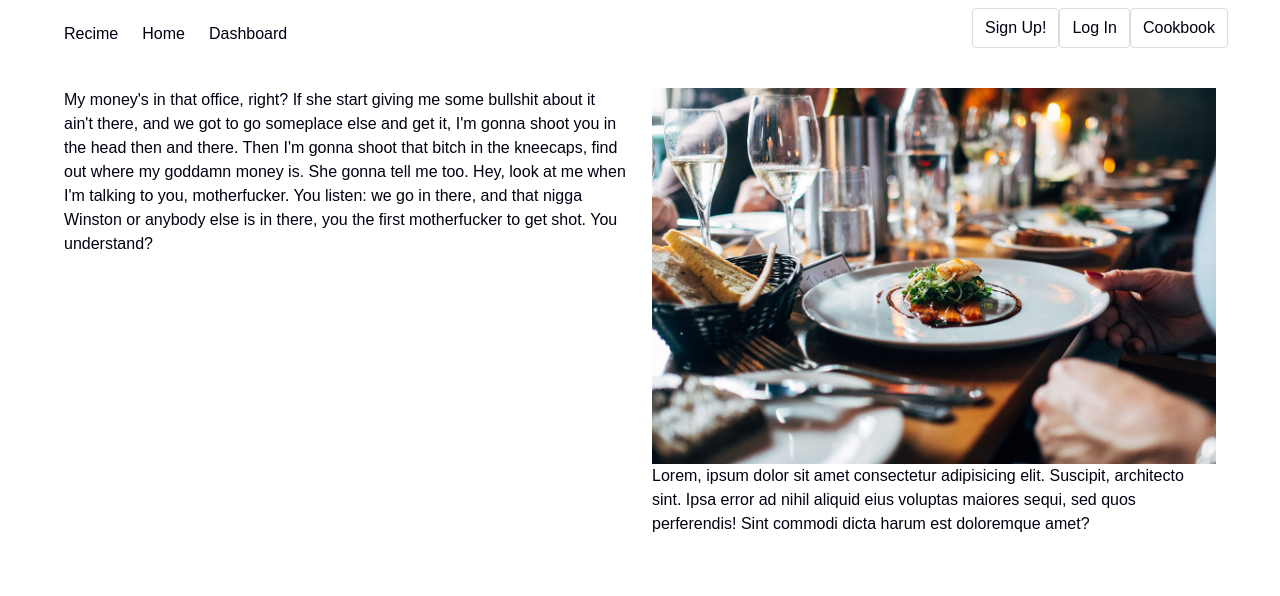
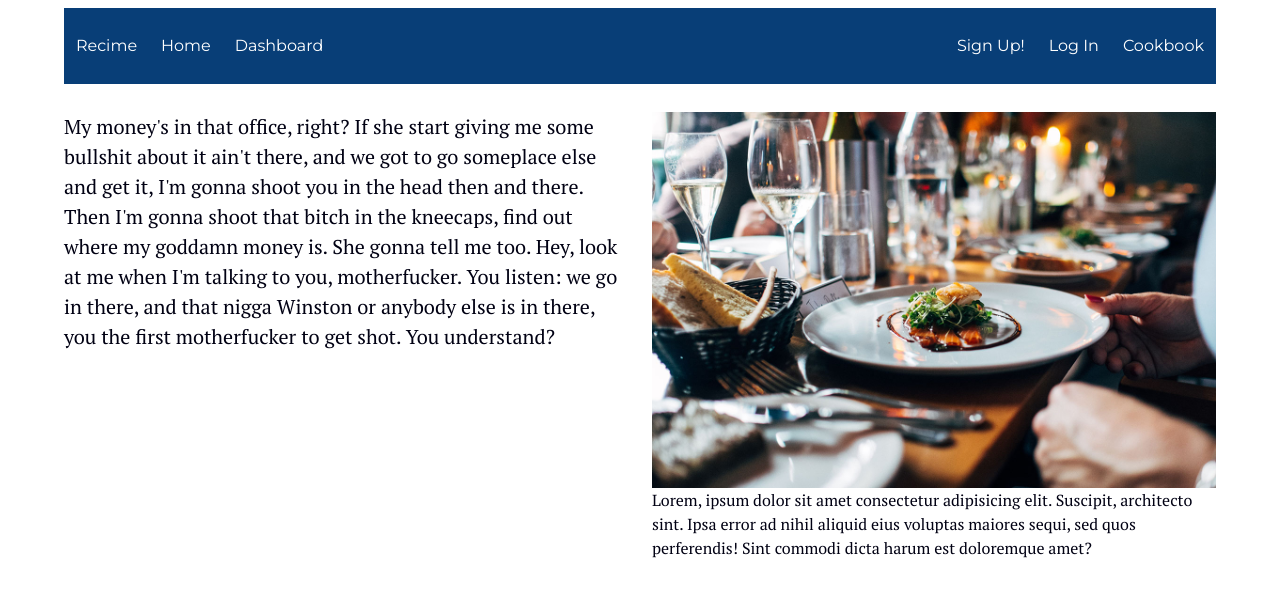
Before and after one commit to wesleypearce/my-recime, a React (Vite) app: page / in a window 1280 px wide. Shown: the top 596 px of the page. Built offline with nearby package versions, Linux system fonts and the light colour scheme; no server answers.

Commit message:
Font families set

```diff
--- a/public/index.html
+++ b/public/index.html
@@ -6,13 +6,11 @@
     <meta name="viewport" content="width=device-width, initial-scale=1.0" />
     <link rel="stylesheet" href="https://cdn.jsdelivr.net/npm/bulma@0.9.2/css/bulma.min.css">
     <link rel="stylesheet" href="../css/style.css">
-    <link rel="preconnect" href="https://fonts.gstatic.com" />
-    <link
-      href="https://fonts.googleapis.com/css2?family=Dancing+Script:wght@700&family=Merriweather:wght@300&family=Roboto&display=swap"
-      rel="stylesheet"
-    />
+    <link rel="preconnect" href="https://fonts.gstatic.com">
+    <link href="https://fonts.googleapis.com/css2?family=Montserrat&display=swap" rel="stylesheet">
+    <link href="https://fonts.googleapis.com/css2?family=Montserrat&family=PT+Serif&display=swap" rel="stylesheet">
 
-    <title>Document</title>
+    <title>My Recime</title>
   </head>
   <body>
     <div id="root"></div>
--- a/src/components/Home.js
+++ b/src/components/Home.js
@@ -6,7 +6,7 @@ const Home = () => {
     <>
       <div className="columns mt-4">
         <div className="column">
-          <p>
+          <p className="is-family-secondary is-size-5">
             My money's in that office, right? If she start giving me some
             bullshit about it ain't there, and we got to go someplace else and
             get it, I'm gonna shoot you in the head then and there. Then I'm
@@ -21,7 +21,7 @@ const Home = () => {
           <figure className="image is-3by2">
             <img src={image} />
           </figure>
-          <p>
+          <p className="is-family-secondary">
             Lorem, ipsum dolor sit amet consectetur adipisicing elit. Suscipit,
             architecto sint. Ipsa error ad nihil aliquid eius voluptas maiores
             sequi, sed quos perferendis! Sint commodi dicta harum est doloremque
--- a/src/components/Navbar.js
+++ b/src/components/Navbar.js
@@ -3,7 +3,11 @@ import { Link } from 'react-router-dom';
 
 const Navbar = () => {
   return (
-    <nav className="navbar mt-2" role="navigation" aria-label="main navigation">
+    <nav
+      className="navbar mt-2 p-3 is-primary"
+      role="navigation"
+      aria-label="main navigation"
+    >
       <div className="navbar-brand">
         <a href="/" className="navbar-item">
           Recime
@@ -20,13 +24,13 @@ const Navbar = () => {
         </div>
 
         <div className="navbar-end">
-          <Link to="/signup" className="navbar-item button">
+          <Link to="/signup" className="navbar-item">
             Sign Up!
           </Link>
-          <Link to="/login" className="navbar-item button">
+          <Link to="/login" className="navbar-item">
             Log In
           </Link>
-          <Link to="/cookbook" className="navbar-item button">
+          <Link to="/cookbook" className="navbar-item">
             Cookbook
           </Link>
         </div>
--- a/src/components/Recipe.js
+++ b/src/components/Recipe.js
@@ -18,7 +18,7 @@ const Recipe = () => {
   const renderIngredients = () => {
     return ingredients.map((ingredient) => {
       return (
-        <li className="is-capitalized" key={ingredient.id}>
+        <li className="is-capitalized is-family-secondary" key={ingredient.id}>
           {ingredient.original}
         </li>
       );
```
Also changed, not shown: css/style.css.
